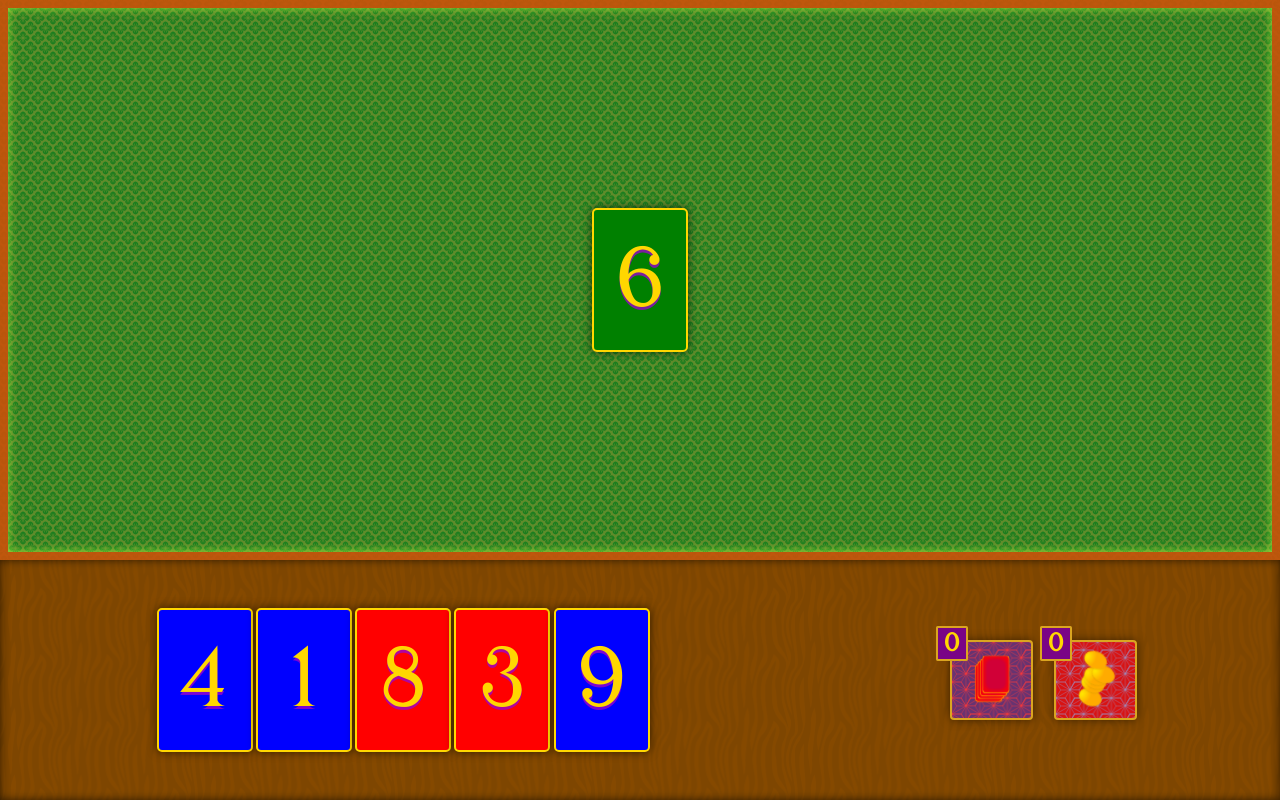
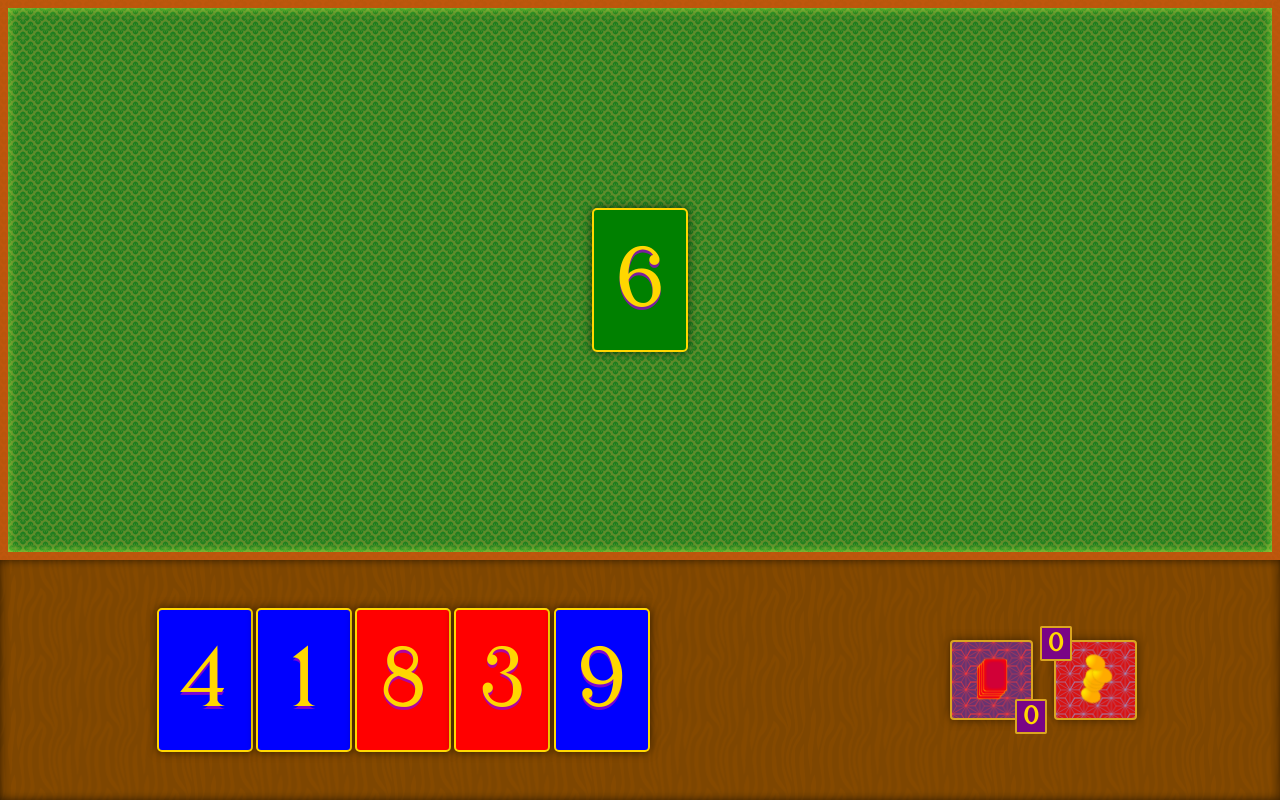
Before and after one commit to ichbinderbar/fish-client, a React (Vite) app: page / in a window 1280 px wide. Built offline with nearby package versions, Linux system fonts and the light colour scheme.

Commit message:
add paused state variable to prevent user interaction and use it to pause game when game over condition is met

```diff
--- a/src/App.jsx
+++ b/src/App.jsx
@@ -31,6 +31,7 @@ function App() {
   const [opponent, setOpponent] = useState(opponentInState);
   const [selectedTableCards, setSelectedTableCards] = useState([]);
   const [gameInitialized, setGameInitialized] = useState(false);
+  const [paused, setPaused] = useState(false);
 
   // set up game state variables on mount
   useEffect(() => {
@@ -91,17 +92,16 @@ function App() {
           fishedCards: 0,
         }));
 
-        // Check for game over conditions
-        if (player.coins >= 20) {
-          console.log(`Game Over: Player wins with ${player.coins} coins!`);
-          // Optionally, you might want to reset or end the game here
+        // Check for game over conditions and reset if true
+        if (player.coins >= 20 || opponent.coins >= 20) {
+          const winner = player.coins >= 20 ? "Player" : "Opponent";
+          const winnerCoins =
+            player.coins >= 20 ? player.coins : opponent.coins;
+          console.log(`Game Over: ${winner} wins with ${winnerCoins} coins!`);
+          setPaused(true);
           return;
         }
-        if (opponent.coins >= 20) {
-          console.log(`Game Over: Opponent wins with ${opponent.coins} coins!`);
-          // Optionally, you might want to reset or end the game here
-          return;
-        }
+
         console.log("The game goes on.");
         // Shuffle a new deck and update state
         const newDeck = shuffle(Deck);
@@ -112,6 +112,11 @@ function App() {
 
   // handle player's card selection from hand
   const handleHandCardSelection = (card) => {
+    if (paused) {
+      console.log("Game is paused. No actions can be taken.");
+      return;
+    }
+
     // Only allow selection if the player is active
     if (!player.isActive) {
       console.log("Cannot select a card. It is not your turn.");
--- a/src/components/CardsCollected/CardsCollectedCounter.scss
+++ b/src/components/CardsCollected/CardsCollectedCounter.scss
@@ -24,8 +24,7 @@
   }
   &__cards-collected-counter {
     display: flex;
-    position: absolute;
-    height: 2.2rem;
+    height: 2rem;
     width: 2rem;
     margin: auto;
     border-radius: 5%;
@@ -33,17 +32,26 @@
     border: solid 2px goldenrod;
     align-content: center;
     justify-content: space-around;
-    top: -1rem;
-    left: -1rem;
     align-items: center;
     font-size: 1.5rem;
     font-weight: bold;
     background-color: rgb(121, 4, 134);
     color: gold;
+    @include tablet {
+      position: absolute;
+      bottom: -1rem;
+      right: -1rem;
+      height: 2.2rem;
+      width: 2rem;
+    }
   }
   &__cards-img {
+    display: none;
     width: 100%;
     height: 100%;
     animation: breathe 3s ease-in-out infinite;
+    @include tablet {
+      display: flex;
+    }
   }
 }
--- a/src/components/CoinsEarned/CoinsEarnedCounter.scss
+++ b/src/components/CoinsEarned/CoinsEarnedCounter.scss
@@ -24,8 +24,7 @@
   }
   &__coins-earned-counter {
     display: flex;
-    position: absolute;
-    height: 2.2rem;
+    height: 2rem;
     width: 2rem;
     margin: auto;
     border-radius: 5%;
@@ -33,17 +32,26 @@
     border: solid 2px goldenrod;
     align-content: center;
     justify-content: space-around;
-    top: -1rem;
-    left: -1rem;
     align-items: center;
     font-size: 1.5rem;
     font-weight: bold;
     background-color: rgb(121, 4, 134);
     color: gold;
+    @include tablet {
+      position: absolute;
+      top: -1rem;
+      left: -1rem;
+      height: 2.2rem;
+      width: 2rem;
+    }
   }
   &__coins-img {
+    display: none;
     width: 100%;
     height: 100%;
     animation: breathe 3s ease-in-out infinite;
+    @include tablet {
+      display: flex;
+    }
   }
 }
```
